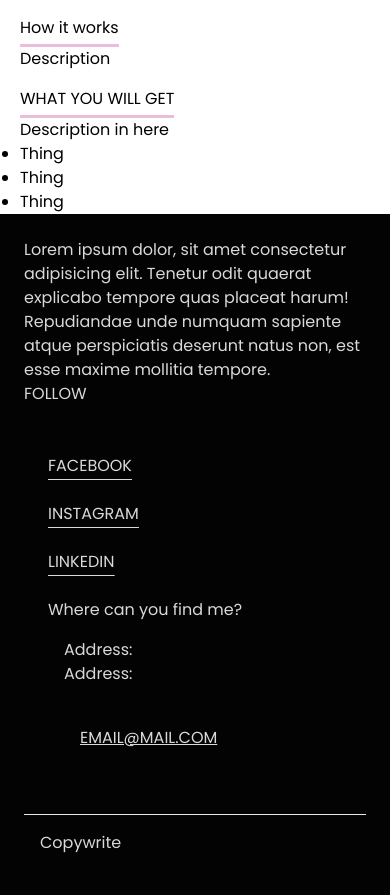
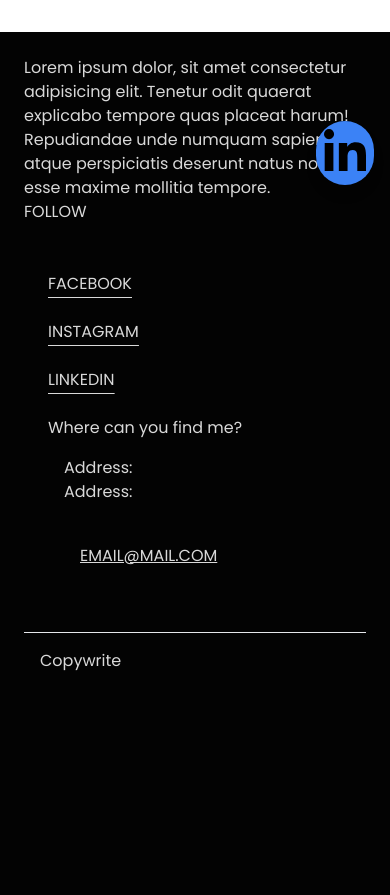
Before and after one commit to CBergane/diana, a Django app: page /services/ in a window 390 px wide. Shown: the part 643-1538 px from the top of the page. After the commit the page ends 1314 px from the top, so only its background shows below. Run offline with Django 4.2, Linux system fonts and the light colour scheme; some libraries are stand-ins or nearby versions.

Commit message:
added bouncy link

```diff
--- a/diana_portfolio/core/templates/core/base.html
+++ b/diana_portfolio/core/templates/core/base.html
@@ -15,6 +15,8 @@
 
         <!-- Swiper JS -->
         <script src="https://unpkg.com/swiper/swiper-bundle.min.js"></script>
+        <!-- Fontawsome -->
+        <script src="https://kit.fontawesome.com/96a4d5e388.js" crossorigin="anonymous"></script>
         <!-- tailwind ccs -->
         <link href="https://cdn.jsdelivr.net/npm/tailwindcss@2.2.19/dist/tailwind.min.css" rel="stylesheet">
         <link rel="stylesheet" href="https://unpkg.com/aos@next/dist/aos.css" />
@@ -86,6 +88,13 @@
         <div class="gray-color border-t m-6 p-4">Copywrite</div>
     </footer>
 
+    <!-- LinkedIn Element -->
+        <div id="linkedinElement" class="fixed bottom-4 right-4 bg-blue-500 p-2 rounded-full shadow-lg opacity-0 cursor-pointer transition-opacity duration-300">
+            <a href="https://www.linkedin.com/in/your-linkedin-id/" target="_blank" rel="noopener noreferrer">
+                <svg xmlns="http://www.w3.org/2000/svg" height="3em" viewBox="0 0 448 512"><!--! Font Awesome Free 6.4.2 by @fontawesome - https://fontawesome.com License - https://fontawesome.com/license (Commercial License) Copyright 2023 Fonticons, Inc. --><path d="M100.28 448H7.4V148.9h92.88zM53.79 108.1C24.09 108.1 0 83.5 0 53.8a53.79 53.79 0 0 1 107.58 0c0 29.7-24.1 54.3-53.79 54.3zM447.9 448h-92.68V302.4c0-34.7-.7-79.2-48.29-79.2-48.29 0-55.69 37.7-55.69 76.7V448h-92.78V148.9h89.08v40.8h1.3c12.4-23.5 42.69-48.3 87.88-48.3 94 0 111.28 61.9 111.28 142.3V448z"/></svg>
+            </a>
+        </div>
+
     <!-- Modal -->
         <div id="contactModal" class="fixed top-0 left-0 w-full h-full flex items-center justify-center opacity-0 transform -translate-y-full pointer-events-none transition-transform transition-opacity duration-700 ease-out z-50">
             <div class="pink-color-bg mt-20 p-4 md:p-6 rounded-lg w-full md:w-1/2 max-h-[90vh] overflow-auto">
@@ -123,8 +132,34 @@
 
         <script src="{% static 'js/carousel_script.js' %}"></script>
         <script src="https://unpkg.com/htmx.org@1.9.4" integrity="sha384-zUfuhFKKZCbHTY6aRR46gxiqszMk5tcHjsVFxnUo8VMus4kHGVdIYVbOYYNlKmHV" crossorigin="anonymous"></script>
+        <script type="text/javascript" src="https://code.jquery.com/jquery-1.11.3.min.js"></script>
+        <script src="https://kit.fontawesome.com/96a4d5e388.js" crossorigin="anonymous"></script>
 
         <!-- My custom JavaScript -->
+        <script>
+            document.addEventListener("DOMContentLoaded", function () {
+                const linkedinElement = document.getElementById('linkedinElement');
+                const showLinkedinElementAt = 0.8; // Show LinkedIn Element at 80% scroll
+                const body = document.body;
+                const html = document.documentElement;
+
+                window.addEventListener('scroll', function () {
+                    const documentHeight = Math.max(body.scrollHeight, body.offsetHeight, html.clientHeight, html.scrollHeight, html.offsetHeight);
+                    const windowHeight = window.innerHeight || html.clientHeight || body.clientHeight;
+                    const windowBottom = windowHeight + window.pageYOffset;
+
+                    if (windowBottom >= documentHeight * showLinkedinElementAt) {
+                        linkedinElement.style.opacity = '1';
+                        linkedinElement.classList.add('bounce');
+                    } else {
+                        linkedinElement.style.opacity = '0';
+                        linkedinElement.classList.remove('bounce');
+                    }
+                });
+            });
+        </script>
+
+
         <script>
             function toggleMenu() {
                 var menu = document.getElementById('menu');
--- a/diana_portfolio/core/templates/core/services.html
+++ b/diana_portfolio/core/templates/core/services.html
@@ -5,7 +5,7 @@
 {% block content%}
 
 <section>
-    <div class="services-section mt-8">
+    <div class="services-section mt-8 mb-8">
         <!-- Tabs -->
 
         <ul class="tabs flex flex-col pt-16 md:flex-row md:justify-center space-y-2 md:space-y-0">
@@ -14,9 +14,6 @@
             <li class="tab w-full md:w-auto md:mx-2" data-tab="service3">Service 3</li>
             <!-- Add more tabs as needed -->
         </ul>
-
-
-
 
         <!-- Service Contents -->
         <div class="flex items-center justify-center pt-6 px-5">
@@ -28,42 +25,15 @@
                 <div class="md:w-[550px]">
                     <img src="{% static 'images/chapter1.jpeg' %}" alt="" data-aos="zoom-in-down" data-aos-duration="1000">
                 </div>
-                <div class="md:text-center">
-                    <h2 class="underline-pink">How it works</h2>
-                    <p>Description</p>
-                </div>
-                <div class="">
-                    <h2 class="uppercase underline-pink">What you will get</h2>
-                    <p>Description in here
-                        <ul class="list-disc md:pl-8">
-                            <li>Thing</li>
-                            <li>Thing</li>
-                            <li>Thing</li>
-                        </ul>
-                    </p>
-                </div>
+
             </div>
             <div class="tab-content grid grid-cols-1 md:grid-cols-2 gap-4" id="service2" style="display: none;">
                 <div class="text-center">
                     <h2 class="uppercase underline-pink">Title in here 2</h2>
                     <p>A discription on what it is and why you need it.</p>
                 </div>
-                <div class="md:w-[600px]">
-                    <img src="{% static 'images/chapter1.jpeg' %}" alt="">
-                </div>
-                <div class="md:text-center">
-                    <h2 class="underline-pink">How it works</h2>
-                    <p>Description</p>
-                </div>
-                <div class="">
-                    <h2 class="uppercase underline-pink">What you will get</h2>
-                    <p>Description in here
-                        <ul class="list-disc md:pl-8">
-                            <li>Thing</li>
-                            <li>Thing</li>
-                            <li>Thing</li>
-                        </ul>
-                    </p>
+                <div class="md:w-[550px]">
+                    <img src="{% static 'images/chapter1.jpeg' %}" alt="" data-aos="zoom-in-down" data-aos-duration="1000">
                 </div>
             </div>
             <div class="tab-content grid grid-cols-1 md:grid-cols-2 gap-4" id="service3" style="display: none;">
@@ -71,22 +41,8 @@
                     <h2 class="uppercase underline-pink">Title in here 3</h2>
                     <p>A discription on what it is and why you need it.</p>
                 </div>
-                <div class="md:w-[600px]">
-                    <img src="{% static 'images/chapter1.jpeg' %}" alt="">
-                </div>
-                <div class="md:text-center">
-                    <h2 class="underline-pink">How it works</h2>
-                    <p>Description</p>
-                </div>
-                <div class="">
-                    <h2 class="uppercase underline-pink">What you will get</h2>
-                    <p>Description in here
-                        <ul class="list-disc md:pl-8">
-                            <li>Thing</li>
-                            <li>Thing</li>
-                            <li>Thing</li>
-                        </ul>
-                    </p>
+                <div class="md:w-[550px]">
+                    <img src="{% static 'images/chapter1.jpeg' %}" alt="" data-aos="zoom-in-down" data-aos-duration="1000">
                 </div>
             </div>
         </div>
--- a/diana_portfolio/static/css/style.css
+++ b/diana_portfolio/static/css/style.css
@@ -346,3 +346,20 @@ nav {
     margin: 0;
     padding-bottom: 15px;
 }
+
+
+@keyframes bounce {
+    0%, 20%, 50%, 80%, 100% {
+        transform: translateY(0);
+    }
+    40% {
+        transform: translateY(-20px);
+    }
+    60% {
+        transform: translateY(-10px);
+    }
+}
+
+.bounce {
+    animation: bounce 1s ease infinite;
+}
```
